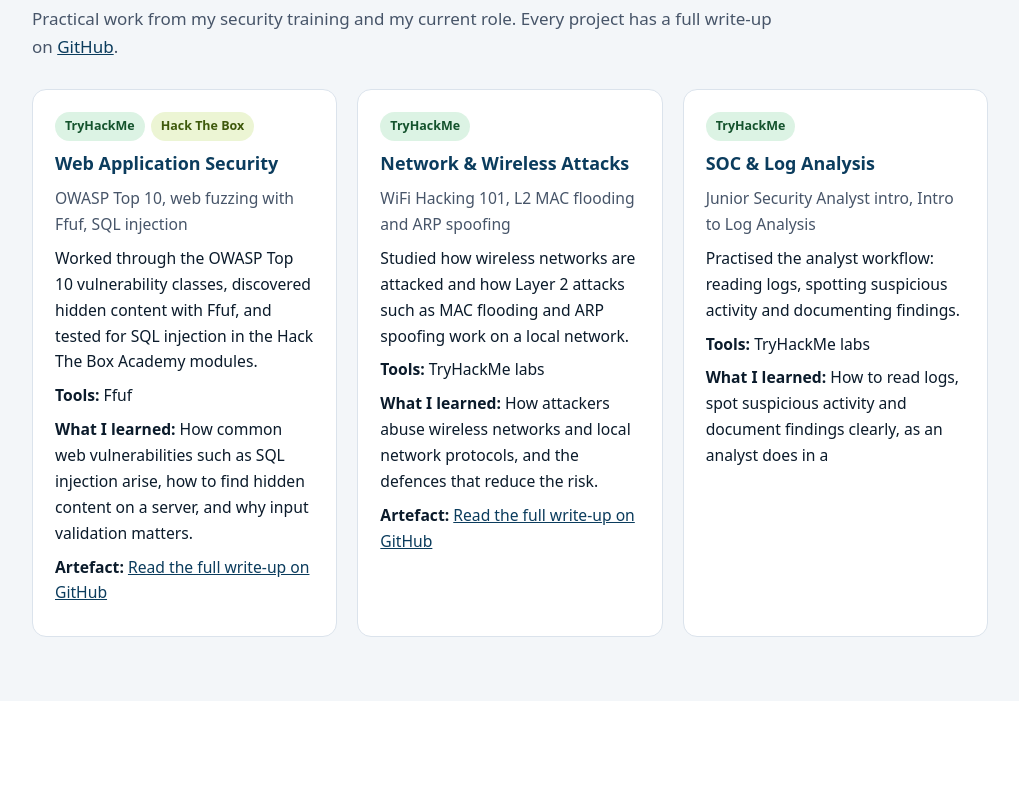
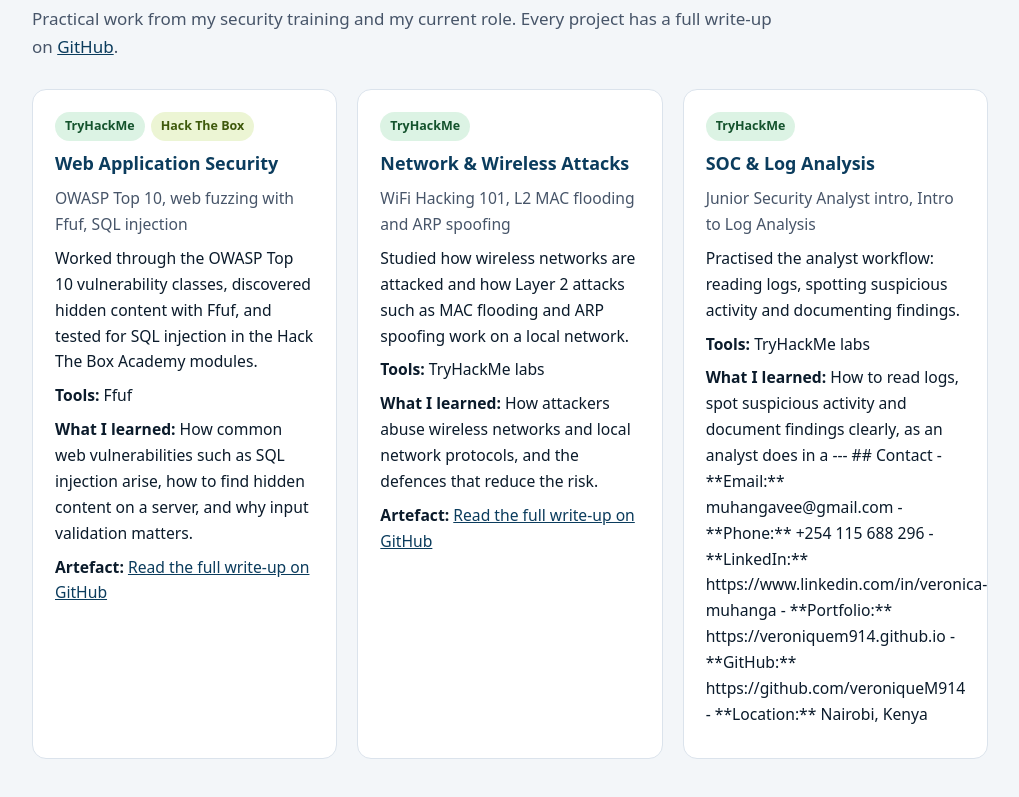
Before and after one commit to VeroniqueM914/VeroniqueM914.github.io, a plain HTML site: page index.html in a window 1280 px wide. Shown: the part 1391-2188 px from the top of the page, without its empty margins (130-1149 px from the left). Before the commit the page ends 2092 px from the top, so only its background shows below. Drawn offline with Linux system fonts and the light colour scheme.

Commit message:
Update index.html

```diff
--- a/index.html
+++ b/index.html
@@ -179,3 +179,13 @@ footer{padding:24px 0;text-align:center;color:var(--muted);font-size:.9rem}
         <p>Practised the analyst workflow: reading logs, spotting suspicious activity and documenting findings.</p>
         <p><b>Tools:</b> TryHackMe labs</p>
         <p><b>What I learned:</b> How to read logs, spot suspicious activity and document findings clearly, as an analyst does in a
+          ---
+
+## Contact
+
+- **Email:** muhangavee@gmail.com
+- **Phone:** +254 115 688 296
+- **LinkedIn:** https://www.linkedin.com/in/veronica-muhanga
+- **Portfolio:** https://veroniquem914.github.io
+- **GitHub:** https://github.com/veroniqueM914
+- **Location:** Nairobi, Kenya
```
